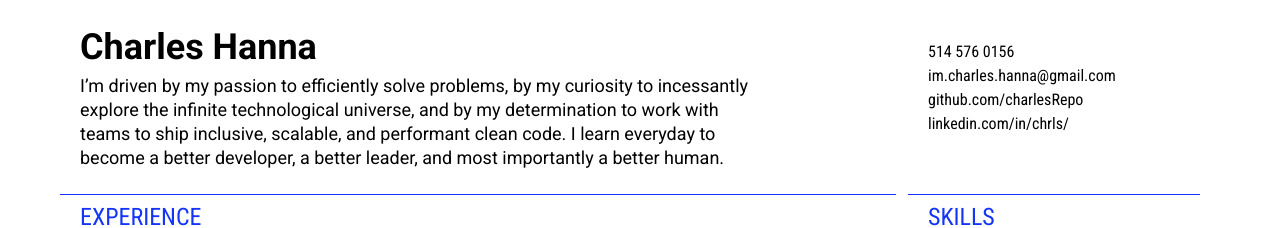
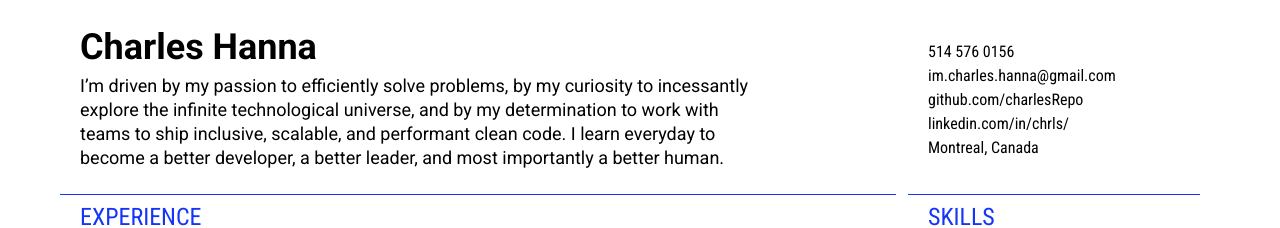
Before and after one commit to charlesRepo/resume, a React (Create React App) app: page / in a window 1280 px wide. Shown: the top 228 px of the page. Built offline with nearby package versions, Linux system fonts and the light colour scheme.

Commit message:
added location to header

```diff
--- a/src/data.json
+++ b/src/data.json
@@ -5,6 +5,7 @@
 
         "tel": "514 576 0156",
         "email": "im.charles.hanna@gmail.com",
+        "location": "Montreal, Canada",
         "social": [
             {"name": "github.com/charlesRepo", "url": "https://github.com/charlesRepo"},
             {"name": "linkedin.com/in/chrls/", "url": "https://www.linkedin.com/in/chrls"}
--- a/src/layout/Header.jsx
+++ b/src/layout/Header.jsx
@@ -1,7 +1,7 @@
 import data from '../data.json'
 
 const Header = () => {
-const {name, description, tel, email, social} = data.personal_info;
+const {name, description, tel, email, location, social} = data.personal_info;
     return (
         <header className='grid md:grid-cols-[3fr_1fr] sm:grid-cols-1 gap-8 pb-5'>
             <section>
@@ -15,6 +15,7 @@ const {name, description, tel, email, social} = data.personal_info;
                 {social.map((s, index) => {
                     return <li key={index}><a target="_blank" href={s.url} rel="noreferrer">{s.name}</a></li>
                 })}
+                <li>{location}</li>
             </ul>
 
             </nav>
```
